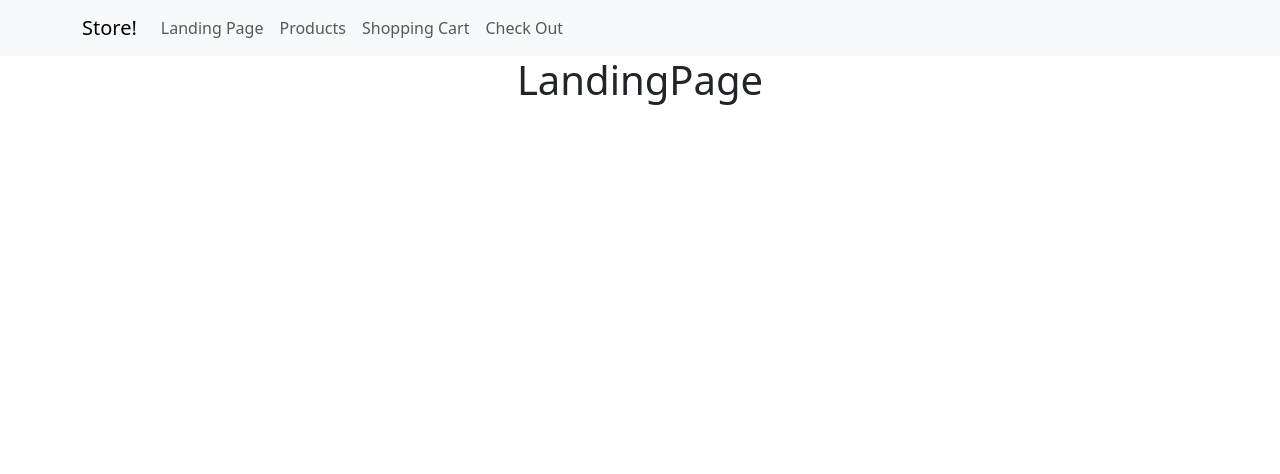
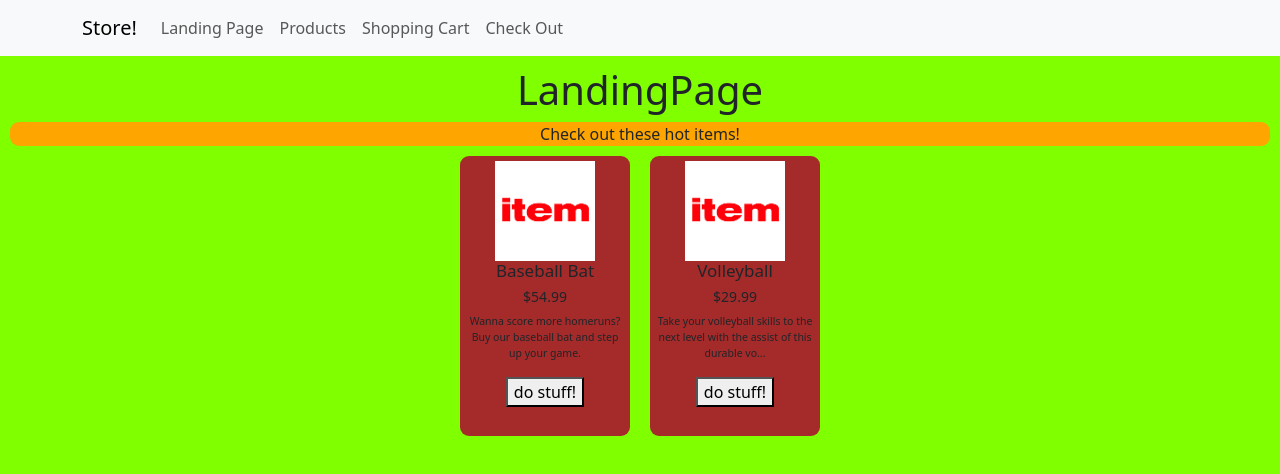
Before and after one commit to jenakrk/Project-Alpha-Web-Storefront, a React (Create React App) app: page / in a window 1280 px wide. Shown: the top 474 px of the page. Built offline with nearby package versions, Linux system fonts and the light colour scheme.

Commit message:
Finished landing Page

```diff
--- a/src/Pages/LandingPage.js
+++ b/src/Pages/LandingPage.js
@@ -1,8 +1,25 @@
+import Item from '../Components/Item';
+import '../index.css';
+function sample(array, num){
+    let samp=[];
+    while (samp.length==0){
+        for (let i=0;i<array.length;i++){
+            if(Math.floor(Math.random() * array.length)<num/1.5){
+                samp.push(array[i]);
+            };
+        }
+    }
+    return samp;
+}
 export default function LandingPage(properties) {
     console.log(properties);
     return (
         <div className="LandingPage">
             <h1>LandingPage</h1>
+            <div className="hotBar">Check out these hot items!</div>
+            <div className="hotItems">
+                {sample(properties.items,6).map(item => (< Item item={item} key={item.id}/>))}
+            </div>
         </div>
     )
 }
--- a/src/index.css
+++ b/src/index.css
@@ -68,3 +68,21 @@ code {
   flex-direction: row;
   align-items: center;
 }
+
+.LandingPage{
+  padding: 10px;
+  background-color: chartreuse;
+  height: 100vh;
+}
+
+.hotItems {
+  display: flex;
+  flex-direction: row;
+  justify-content: center;
+  flex-wrap: wrap;
+}
+
+.hotBar {
+  background-color: orange;
+  border-radius: 9px;
+}
```
Also changed, not shown: 1 other file (tests, documents, lock files or other folders).
